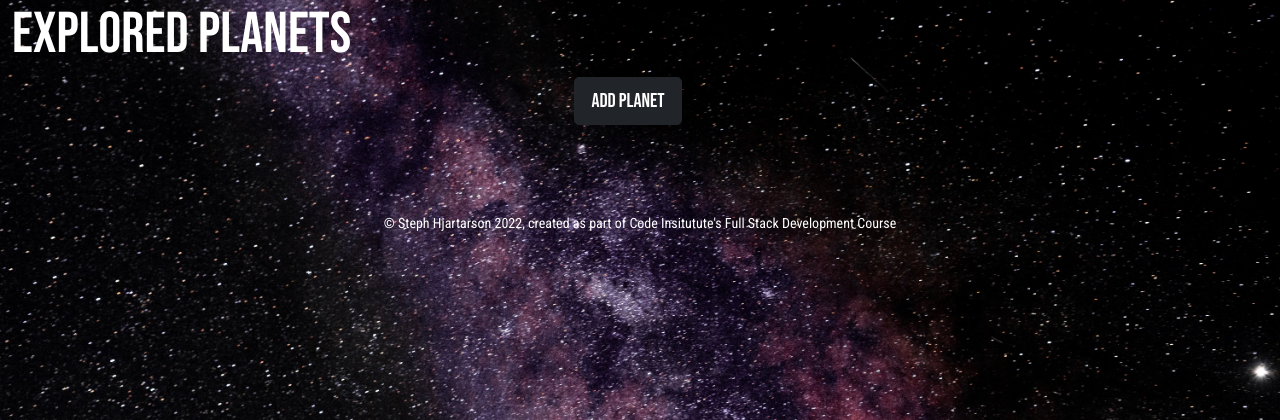
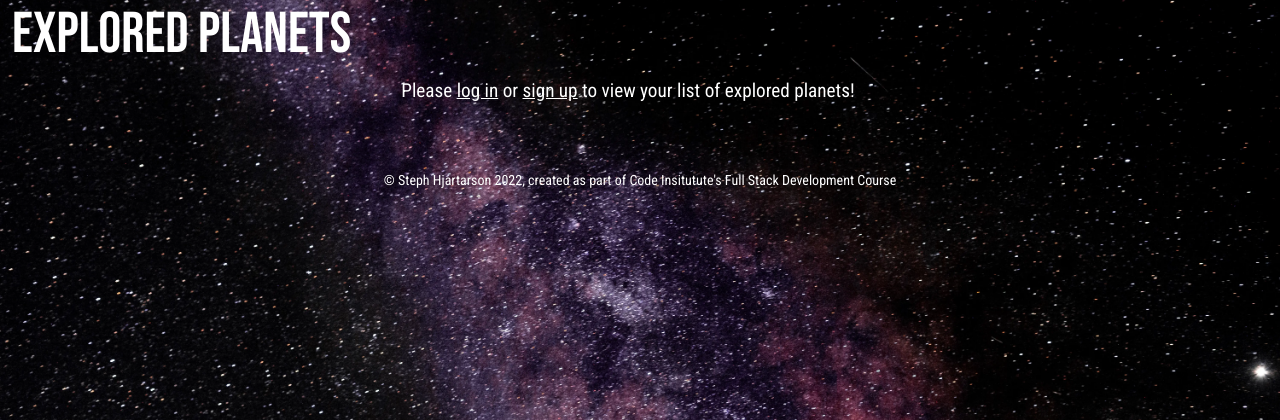
Before and after one commit to StephHjar/me1-planet-tracker, a Django app: page /planet_list/ in a window 1280 px wide. Shown: the part 126-546 px from the top of the page. Run offline with Django 3.2, Linux system fonts and the light colour scheme; data that the repository does not hold is empty.

Commit message:
Add validation to planet list page (user must be logged in)

```diff
--- a/templates/planet_list.html
+++ b/templates/planet_list.html
@@ -7,7 +7,8 @@
         <div class="col-12">
             <h2>Explored Planets</h2>
         </div>
-        <div class="row 100vw">
+        {% if user.is_authenticated %}
+        <div class="row">
             <div class="col justify-content-center text-center w-100">
                 <button type="button" class="btn btn-dark btn-lg text-uppercase">Add Planet</button>
             </div>
@@ -36,6 +37,14 @@
             {% endfor %}
         </div>
     </div>
+    {% else %}
+    <div class="row">
+        <div class="col justify-content-center text-center">
+            <p>Please <a href="{% url 'account_login' %}">log in</a> or <a href="{% url 'account_signup'%}">sign up</a>
+                to view your list of explored planets!</p>
+        </div>
+    </div>
+    {% endif %}
 
 
     {% endblock %}
```
